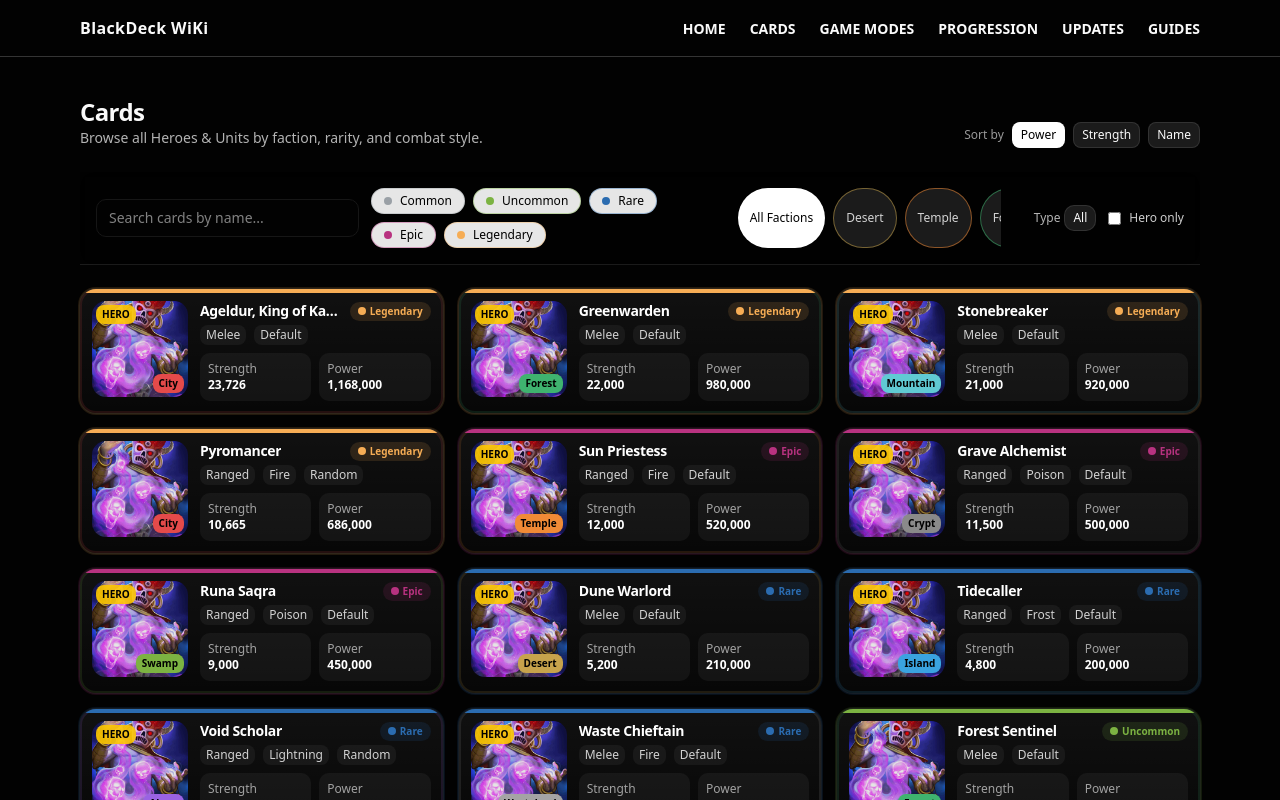
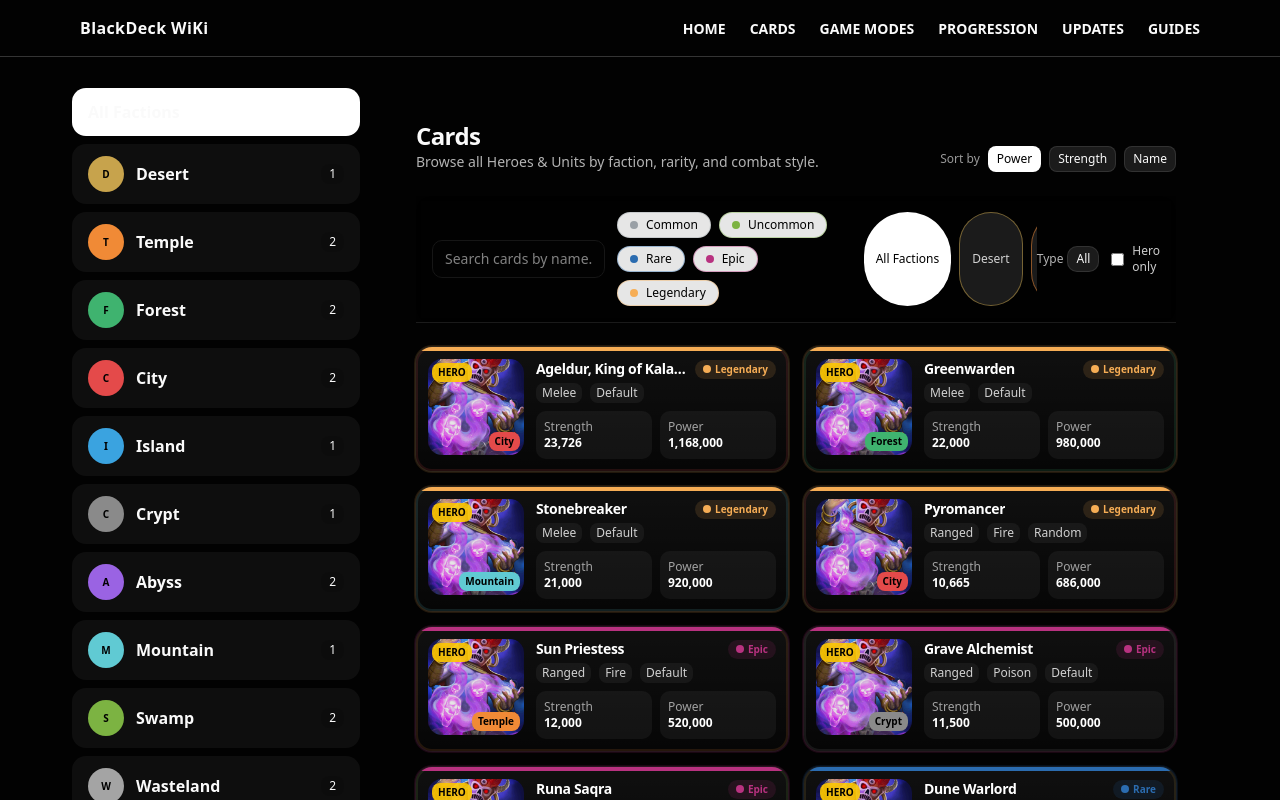
Before and after one commit to shahenwaz/blackdeck_wiki, a Next.js app: page /cards in a window 1280 px wide. Shown: the top 800 px of the page. Built offline with nearby package versions, Linux system fonts and the light colour scheme.

Commit message:
feat(app/cards): add layout with desktop faction sidebar

```diff
--- /dev/null
+++ b/app/cards/layout.tsx
@@ -0,0 +1,16 @@
+import type { ReactNode } from "react";
+import { cards } from "@/src/data/cards";
+import FactionList from "@/components/cards/FactionList";
+
+export default function CardsLayout({ children }: { children: ReactNode }) {
+  return (
+    <section className="container mx-auto px-4 py-6">
+      <div className="grid grid-cols-1 gap-6 lg:grid-cols-[18rem_1fr]">
+        {/* Desktop sidebar with factions */}
+        <FactionList allCards={cards} />
+        {/* The actual cards content (from page.tsx or [faction]/page.tsx) */}
+        <div>{children}</div>
+      </div>
+    </section>
+  );
+}
--- a/components/cards/CardsGrid.tsx
+++ b/components/cards/CardsGrid.tsx
@@ -100,7 +100,7 @@ export default function CardsGrid({ data }: { data: Card[] }) {
             No cards match your filters.
           </div>
         ) : (
-          <div className="grid grid-cols-1 gap-4 sm:grid-cols-2 lg:grid-cols-3">
+          <div className="grid grid-cols-1 gap-4 sm:grid-cols-2">
             {sorted.map((card) => (
               <CardTile key={card.id} card={card} onOpen={setOpen} />
             ))}
```
